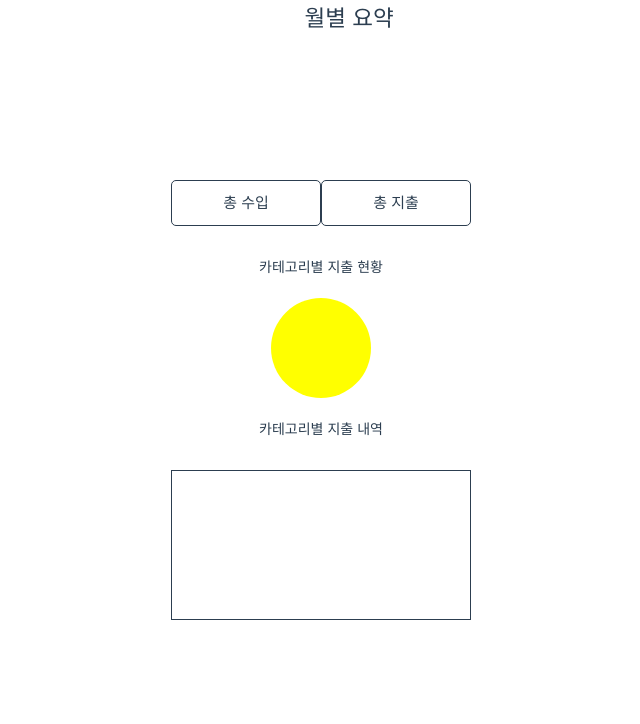
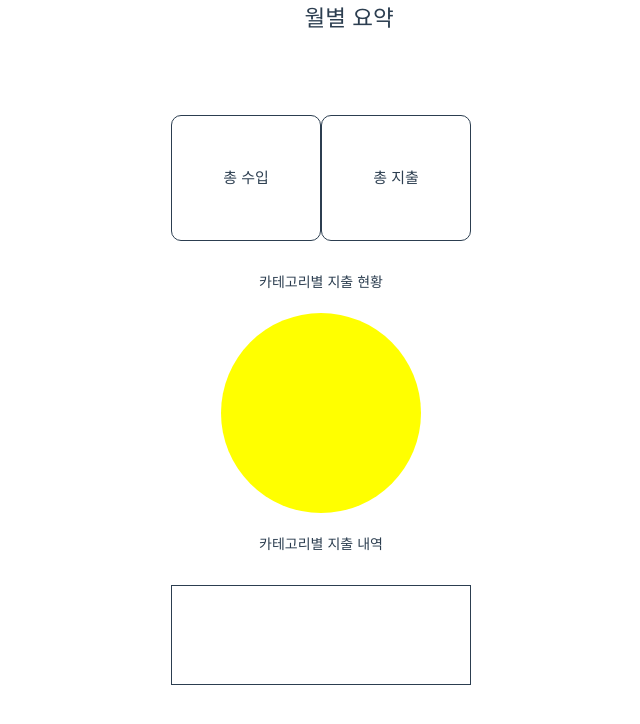
Before and after one commit to Hwang-Dawon/coinit, a Vue app: page / in a window 1280 px wide. Shown: the top 724 px of the page, without its empty margins (169-809 px from the left). Built offline with nearby package versions, Linux system fonts and the light colour scheme.

Commit message:
summary 내용 수정

```diff
--- a/db.json
+++ b/db.json
@@ -29,7 +29,7 @@
   "LoginInfo": [
     {
       "id": 1,
-      "userID": "testuser",
+      "userID": "test.user",
       "password": "1234",
       "birth": "1995-08-21",
       "phone": "010-1234-5678"
@@ -56,6 +56,17 @@
     }
   ],
 
-  "incomeCategory": ["월급", "용돈", "이자", "기타"],
-  "expenseCategory": ["식비", "교통비", "유흥", "공과금", "기타"]
+  "incomeCategory": [
+    { "id": 1, "name": "월급" },
+    { "id": 2, "name": "용돈" },
+    { "id": 3, "name": "이자" },
+    { "id": 4, "name": "기타" }
+  ],
+  "expenseCategory": [
+    { "id": 1, "name": "식비" },
+    { "id": 2, "name": "교통비" },
+    { "id": 3, "name": "유흥" },
+    { "id": 4, "name": "공과금" },
+    { "id": 5, "name": "기타" }
+  ]
 }
--- a/src/components/Summary.vue
+++ b/src/components/Summary.vue
@@ -43,8 +43,8 @@ import { ref } from 'vue';
 .income,
 .expense {
   border: 1px solid;
-  padding: 10px 20px;
-  border-radius: 5px;
+  padding: 50px 50px;
+  border-radius: 10px;
   width: 150px;
 }
 .summary-title,
@@ -54,8 +54,8 @@ import { ref } from 'vue';
 
 /* 카테고리별 지출현황 */
 .category-summary {
-  width: 100px;
-  height: 100px;
+  width: 200px;
+  height: 200px;
   border-radius: 50%;
   margin: 20px auto;
   background-color: yellow;
@@ -65,6 +65,6 @@ import { ref } from 'vue';
   border: 1px solid;
   padding: 20px;
   margin-top: 30px;
-  min-height: 150px;
+  min-height: 100px;
 }
 </style>
```
